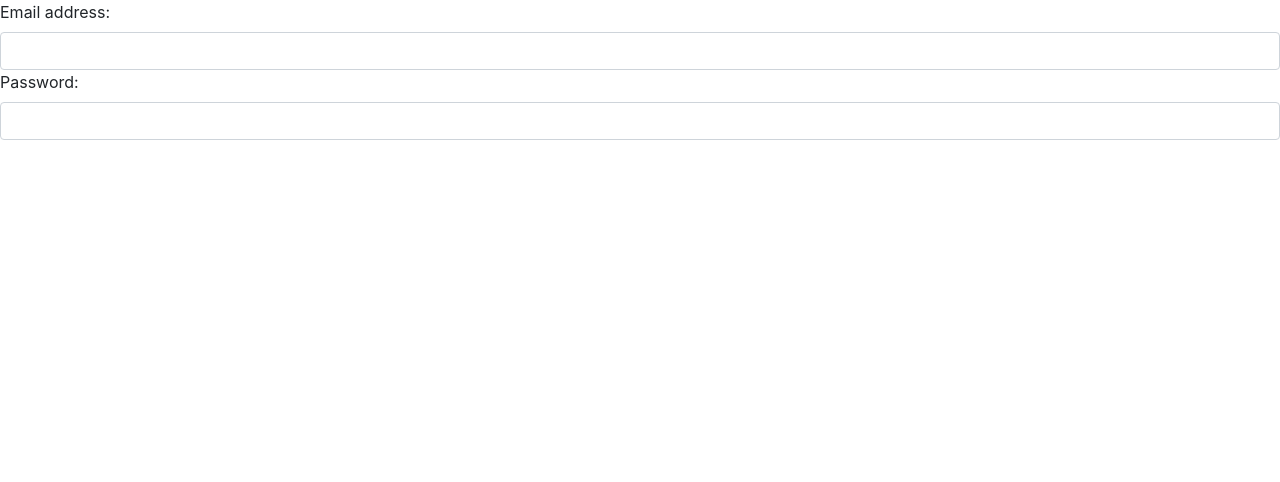
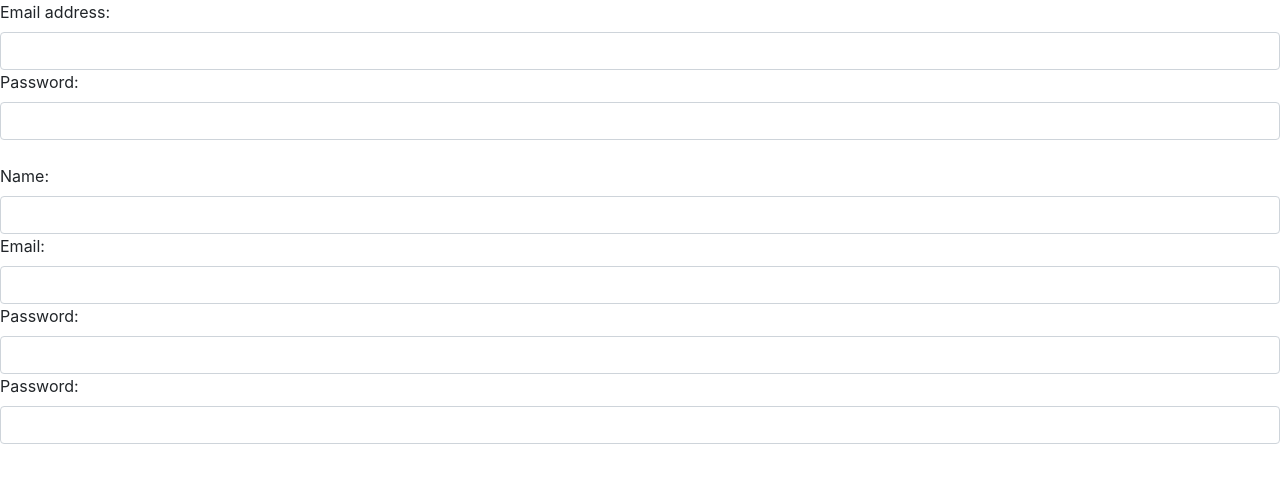
Before and after one commit to djho0525/CSE312Project, a plain HTML site: page login.html in a window 1280 px wide. Drawn offline with nearby package versions, Linux system fonts and the light colour scheme.

```diff
--- a/login.html
+++ b/login.html
@@ -14,12 +14,23 @@
 <!-- Latest compiled JavaScript -->
 <script src="https://maxcdn.bootstrapcdn.com/bootstrap/4.5.2/js/bootstrap.min.js"></script>
 <body>
-  <form>
-        <label for="email">Email address:</label>
-        <input type="email" class="form-control" id="email">
-        <label for="pwd">Password:</label>
-        <input type="password" class="form-control" id="pwd">
-  </form>
+    <form>
+        <label for="loginEmail">Email address:</label>
+        <input type="email" class="form-control" id="loginEmail">
+        <label for="loginPwd">Password:</label>
+        <input type="password" class="form-control" id="loginPwd">
+    </form>
+    <br/>
+    <form>
+        <label for="signUpName">Name:</label>
+        <input type="text" class="form-control" id="signUpName">
+        <label for="signUpEmail">Email:</label>
+        <input type="email" class="form-control" id="signUpEmail">
+        <label for="signUpPwd">Password:</label>
+        <input type="password" class="form-control" id="signUpPwd">
+        <label for="signUpConfirmPwd">Password:</label>
+        <input type="password" class="form-control" id="signUpConfirmPwd">
+    </form>
 </body>
 </html>
 
```
Also changed, not shown: index.html (+0 -1 lines).
